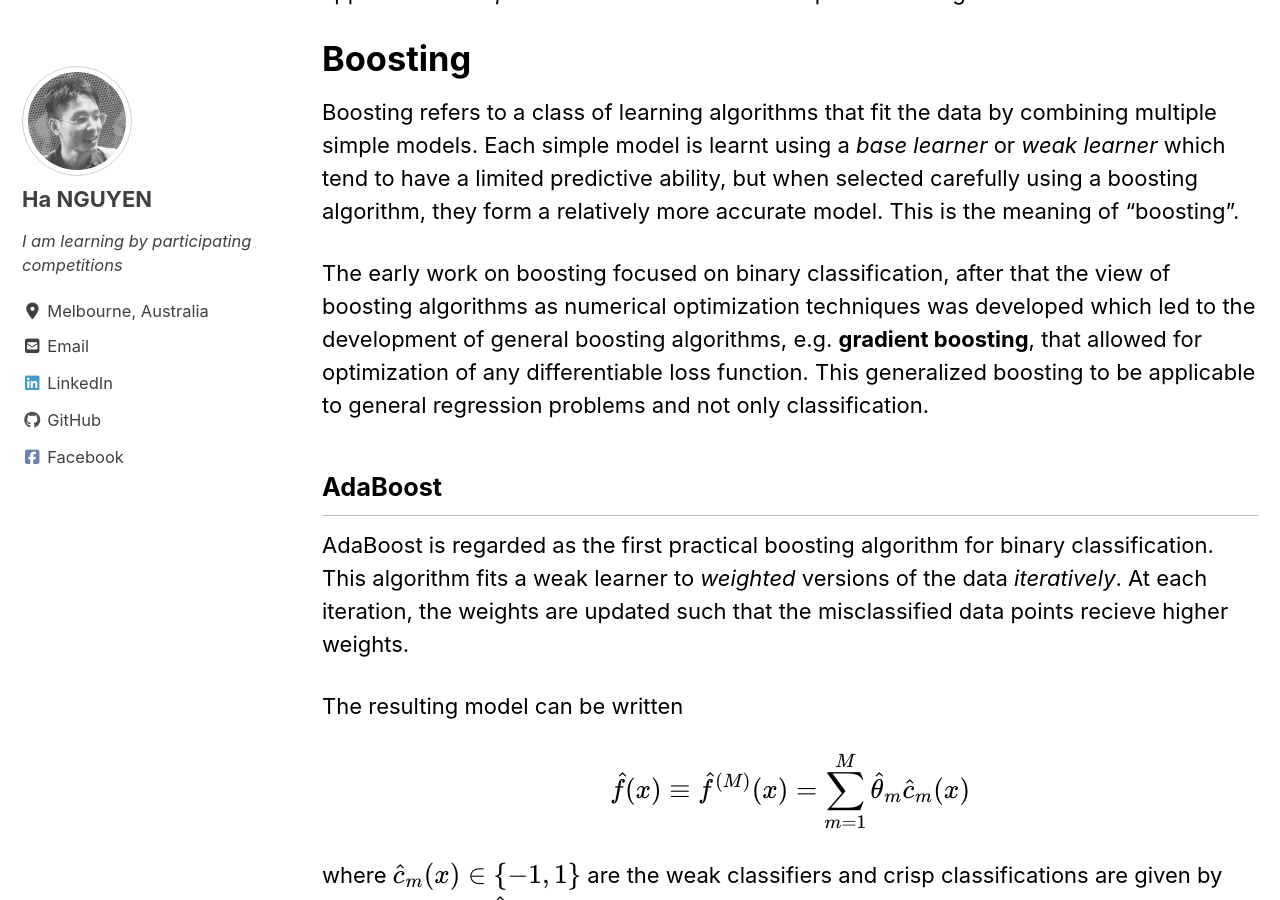
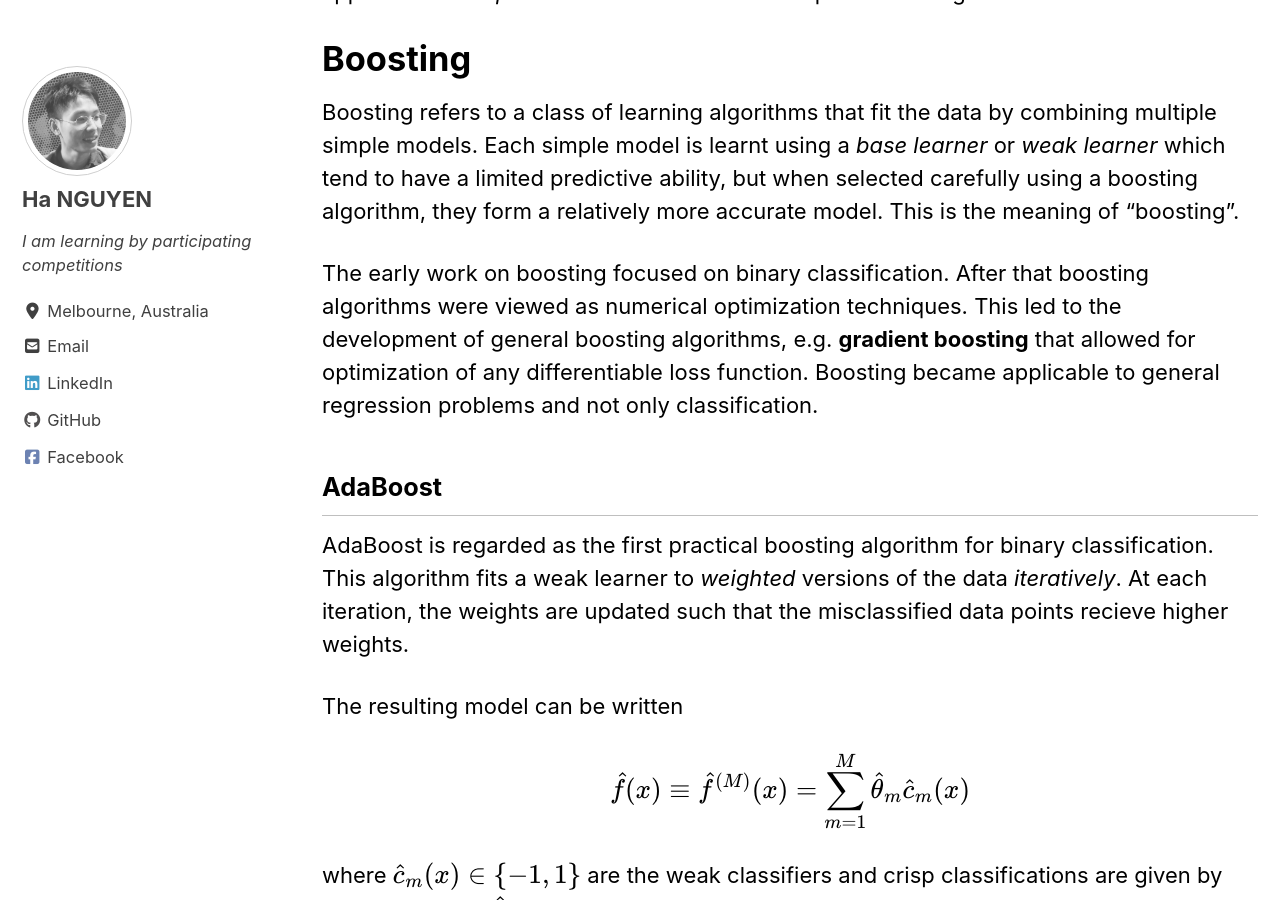
Before and after one commit to datasciblog/datasciblog.github.io, a Jekyll site: the page built from _posts/2020-02-26-tree-boosting-03.md, in a window 1280 px wide and 900 px high, scrolled down 5156 px. Built offline with Jekyll 4.4.1, drawn with Linux system fonts in a browser that asks for light colours; cached includes are drawn as plain includes; nearby versions of some CDN libraries; formulas are drawn with MathJax 3.

Commit message:
Update 2020-02-26-tree-boosting-03.md

```diff
--- a/_posts/2020-02-26-tree-boosting-03.md
+++ b/_posts/2020-02-26-tree-boosting-03.md
@@ -125,7 +125,7 @@ One notable example of a model class which leads to a discrete optimization prob
 Boosting refers to a class of learning algorithms that fit the data by combining multiple simple models. Each simple model is learnt using a *base learner* or *weak learner* which tend to have a limited predictive ability, but when selected carefully
 using a boosting algorithm, they form a relatively more accurate model. This is the meaning of "boosting".
 
-The early work on boosting focused on binary classification, after that the view of boosting algorithms as numerical optimization techniques was developed which led to the development of general boosting algorithms, e.g. **gradient boosting**, that allowed for optimization of any differentiable loss function. This generalized boosting to be applicable to general regression problems and not only classification.
+The early work on boosting focused on binary classification. After that boosting algorithms were viewed as numerical optimization techniques. This led to the development of general boosting algorithms, e.g. **gradient boosting** that allowed for optimization of any differentiable loss function. Boosting became applicable to general regression problems and not only classification.
 
 ## AdaBoost
 
```
